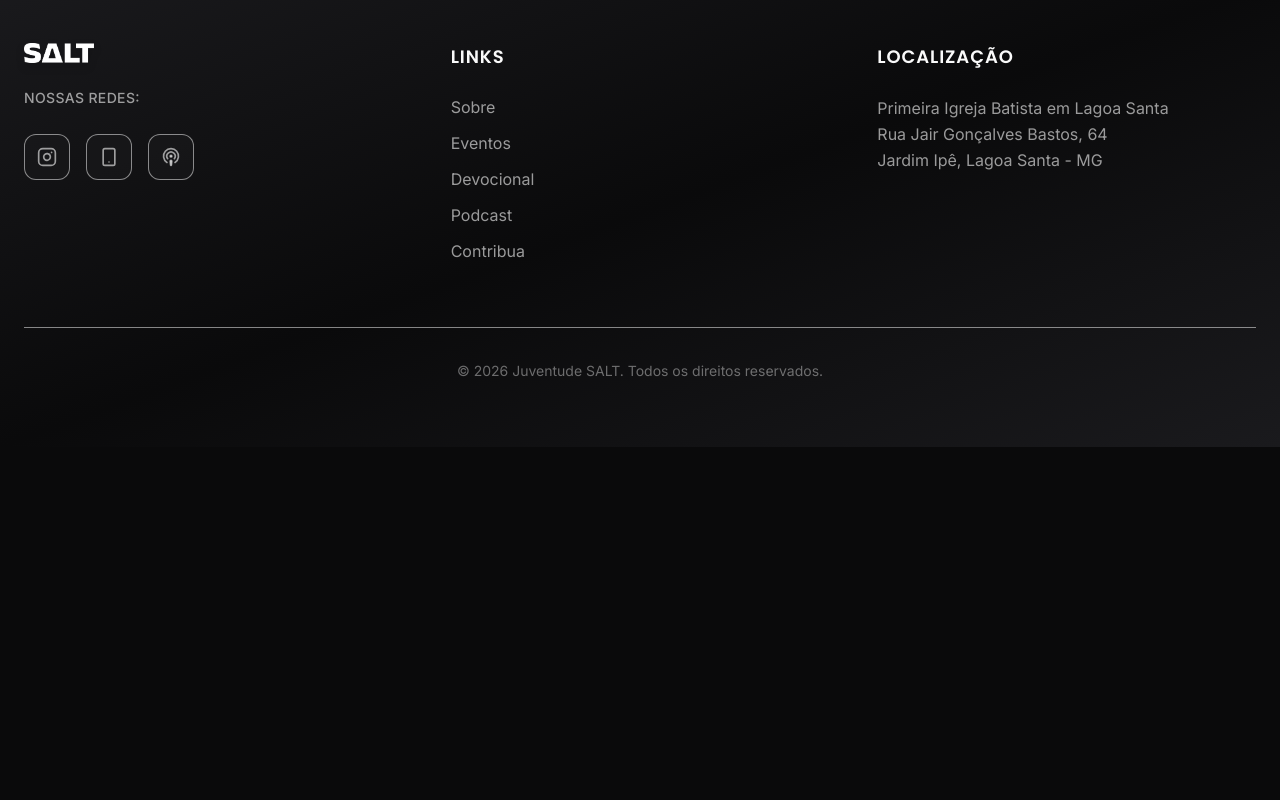
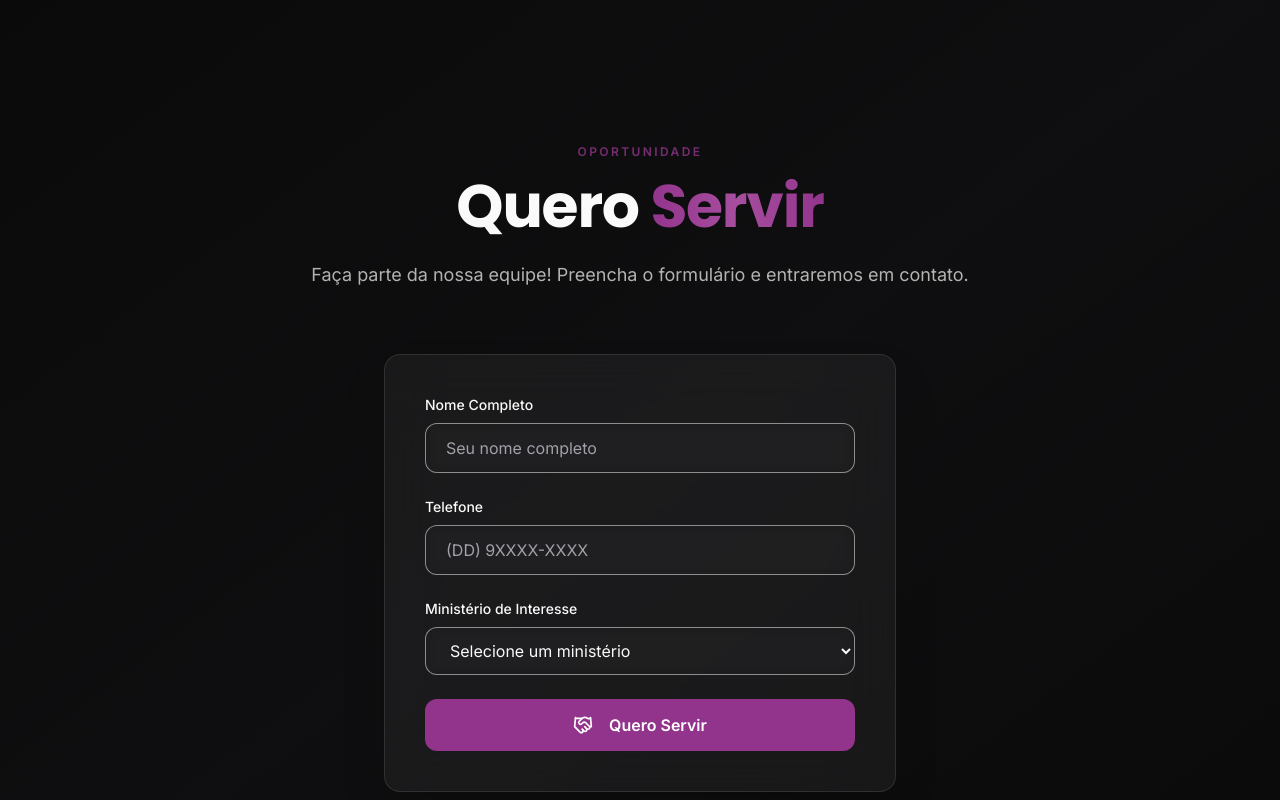
Before and after one commit to DaviAfonso88/SaltWeb, a Next.js app: page /sobre in a window 1280 px wide. Shown: the part 4740-5540 px from the top of the page. Before the commit the page ends 5187 px from the top, so only its background shows below. Built offline with nearby package versions, Linux system fonts and the light colour scheme.

Commit message:
Adiciona o componente ServirForm na seção Sobre, melhorando a interatividade da página.

```diff
--- /dev/null
+++ b/app/api/servir/route.ts
@@ -0,0 +1,67 @@
+import { NextRequest, NextResponse } from "next/server";
+import nodemailer from "nodemailer";
+
+const phoneRegex = /^\(?\d{2}\)?\s?\d{4,5}-?\d{4}$/;
+
+export async function POST(req: NextRequest) {
+  try {
+    const { name, phone, ministry } = await req.json();
+
+    // Validation
+    if (!name || name.trim() === "") {
+      return NextResponse.json(
+        { message: "Nome é obrigatório." },
+        { status: 400 }
+      );
+    }
+    if (!phone || !phoneRegex.test(phone)) {
+      return NextResponse.json(
+        { message: "Telefone é obrigatório e deve ser válido." },
+        { status: 400 }
+      );
+    }
+    if (!ministry || ministry.trim() === "") {
+      return NextResponse.json(
+        { message: "Ministério é obrigatório." },
+        { status: 400 }
+      );
+    }
+
+    const transporter = nodemailer.createTransport({
+      host: process.env.EMAIL_HOST,
+      port: parseInt(process.env.EMAIL_PORT || "587", 10),
+      secure: process.env.EMAIL_PORT === "465",
+      auth: {
+        user: process.env.EMAIL_USER,
+        pass: process.env.EMAIL_PASS,
+      },
+    });
+
+    const mailOptions = {
+      from: process.env.EMAIL_USER,
+      to: "juventudesalt@pibls.com", // Or a specific email for ministry sign-ups
+      subject: `Novo Voluntário para Ministério - ${name}`,
+      html: `
+        <p>Um novo voluntário se inscreveu para servir em um ministério:</p>
+        <p><strong>Nome:</strong> ${name}</p>
+        <p><strong>Telefone:</strong> ${phone}</p>
+        <p><strong>Ministério de Interesse:</strong> ${ministry}</p>
+        <br/>
+        <p>Responder para: ${phone}</p>
+      `,
+    };
+
+    await transporter.sendMail(mailOptions);
+
+    return NextResponse.json(
+      { message: "Inscrição enviada com sucesso! Em breve entraremos em contato." },
+      { status: 200 }
+    );
+  } catch (error) {
+    console.error("Erro ao enviar e-mail de voluntariado:", error);
+    return NextResponse.json(
+      { message: "Falha ao enviar inscrição." },
+      { status: 500 }
+    );
+  }
+}
--- /dev/null
+++ b/app/components/ServirForm.tsx
@@ -0,0 +1,193 @@
+"use client";
+
+import { useState } from "react";
+import BotaoPrimario from "./BotaoPrimario";
+import SectionLabel from "./SectionLabel";
+import { Handshake, Loader2 } from "lucide-react";
+
+const ministries = [
+  "Louvor",
+  "Multimídia",
+  "Sonoplastia",
+  "Acolhimento",
+  "Infantil",
+  "Transmissão",
+];
+
+export default function ServirForm() {
+  const [name, setName] = useState("");
+  const [phone, setPhone] = useState("");
+  const [ministry, setMinistry] = useState("");
+  const [loading, setLoading] = useState(false);
+  const [feedbackMessage, setFeedbackMessage] = useState("");
+  const [feedbackMessageType, setFeedbackMessageType] = useState<
+    "success" | "error" | null
+  >(null);
+
+  const handleSubmit = async (e: React.FormEvent) => {
+    e.preventDefault();
+    setLoading(true);
+    setFeedbackMessage("");
+    setFeedbackMessageType(null);
+
+    const phoneRegex = /^\(?\d{2}\)?\s?\d{4,5}-?\d{4}$/;
+
+    if (!name.trim()) {
+      setFeedbackMessage("Por favor, digite seu nome completo.");
+      setFeedbackMessageType("error");
+      setLoading(false);
+      return;
+    }
+    if (!phoneRegex.test(phone)) {
+      setFeedbackMessage("Por favor, digite um telefone válido.");
+      setFeedbackMessageType("error");
+      setLoading(false);
+      return;
+    }
+    if (!ministry) {
+      setFeedbackMessage("Por favor, selecione um ministério.");
+      setFeedbackMessageType("error");
+      setLoading(false);
+      return;
+    }
+
+    try {
+      const response = await fetch("/api/servir", {
+        method: "POST",
+        headers: {
+          "Content-Type": "application/json",
+        },
+        body: JSON.stringify({ name, phone, ministry }),
+      });
+
+      const data = await response.json();
+
+      if (response.ok) {
+        setFeedbackMessage(
+          data.message || "Inscrição enviada com sucesso! Em breve entraremos em contato."
+        );
+        setFeedbackMessageType("success");
+        setName("");
+        setPhone("");
+        setMinistry("");
+      } else {
+        setFeedbackMessage(data.message || "Falha ao enviar inscrição.");
+        setFeedbackMessageType("error");
+      }
+    } catch (error) {
+      console.error("Erro de rede ao enviar formulário de voluntariado:", error);
+      setFeedbackMessage("Erro de rede. Tente novamente mais tarde.");
+      setFeedbackMessageType("error");
+    } finally {
+      setLoading(false);
+    }
+  };
+
+  return (
+    <section id="servir" className="section-spacing bg-gradient-to-br from-background via-card/30 to-background relative overflow-hidden">
+      <div className="absolute inset-0 bg-grid-pattern opacity-5"></div>
+      <div className="container-elegant text-center relative z-10">
+        <div className="mb-16 animate-fade-in-up">
+          <SectionLabel>
+            Oportunidade
+          </SectionLabel>
+          <h2 className="text-4xl md:text-5xl lg:text-6xl font-bold font-heading text-foreground mb-6">
+            Quero <span className="text-gradient">Servir</span>
+          </h2>
+          <p className="text-lg text-foreground/70 max-w-2xl mx-auto">
+            Faça parte da nossa equipe! Preencha o formulário e entraremos em contato.
+          </p>
+        </div>
+
+        <form
+          onSubmit={handleSubmit}
+          className="max-w-lg mx-auto p-10 rounded-2xl glass-effect border border-border/50 shadow-2xl animate-fade-in-up"
+          style={{ animationDelay: "0.2s" }}
+        >
+          <div className="mb-6">
+            <label
+              htmlFor="name"
+              className="block text-left text-sm font-medium text-foreground mb-2"
+            >
+              Nome Completo
+            </label>
+            <input
+              type="text"
+              id="name"
+              value={name}
+              onChange={(e) => setName(e.target.value)}
+              disabled={loading}
+              className="w-full px-5 py-3 rounded-xl bg-card/50 border border-border/50 text-foreground placeholder-muted-foreground focus:outline-none focus:ring-2 focus:ring-primary focus:border-primary transition-all duration-300 backdrop-blur-sm"
+              placeholder="Seu nome completo"
+              required
+            />
+          </div>
+          <div className="mb-6">
+            <label
+              htmlFor="phone"
+              className="block text-left text-sm font-medium text-foreground mb-2"
+            >
+              Telefone
+            </label>
+            <input
+              type="tel"
+              id="phone"
+              value={phone}
+              onChange={(e) => setPhone(e.target.value)}
+              disabled={loading}
+              className="w-full px-5 py-3 rounded-xl bg-card/50 border border-border/50 text-foreground placeholder-muted-foreground focus:outline-none focus:ring-2 focus:ring-primary focus:border-primary transition-all duration-300 backdrop-blur-sm"
+              placeholder="(DD) 9XXXX-XXXX"
+              required
+            />
+          </div>
+          <div className="mb-6">
+            <label
+              htmlFor="ministry"
+              className="block text-left text-sm font-medium text-foreground mb-2"
+            >
+              Ministério de Interesse
+            </label>
+            <select
+              id="ministry"
+              value={ministry}
+              onChange={(e) => setMinistry(e.target.value)}
+              disabled={loading}
+              className="w-full px-5 py-3 rounded-xl bg-card/50 border border-border/50 text-foreground focus:outline-none focus:ring-2 focus:ring-primary focus:border-primary transition-all duration-300 backdrop-blur-sm"
+              required
+            >
+              <option value="" disabled>
+                Selecione um ministério
+              </option>
+              {ministries.map((m) => (
+                <option key={m} value={m}>
+                  {m}
+                </option>
+              ))}
+            </select>
+          </div>
+
+          <BotaoPrimario className="w-full text-primary hover:text-white hover:bg-primary hover:cursor-pointer">
+            {loading ? (
+              <Loader2 className="animate-spin mr-2" size={20} />
+            ) : (
+              <Handshake className="mr-2" size={20} />
+            )}
+            {loading ? "Enviando..." : "Quero Servir"}
+          </BotaoPrimario>
+
+          {feedbackMessage && (
+            <p
+              className={`mt-4 text-center text-sm ${
+                feedbackMessageType === "success"
+                  ? "text-green-500"
+                  : "text-red-500"
+              }`}
+            >
+              {feedbackMessage}
+            </p>
+          )}
+        </form>
+      </div>
+    </section>
+  );
+}
--- a/app/sobre/page.tsx
+++ b/app/sobre/page.tsx
@@ -3,6 +3,7 @@ import ValueCard from "../components/ValueCard";
 import BotaoPrimario from "../components/BotaoPrimario";
 import { programacoes } from "./programacoesData";
 import { Smartphone } from "lucide-react";
+import ServirForm from "../components/ServirForm";
 
 export default function Sobre() {
   return (
@@ -182,6 +183,9 @@ export default function Sobre() {
           </div>
         </div>
       </section>
+
+      {/* Servir Form Section */}
+      <ServirForm />
     </div>
   );
 }
```
